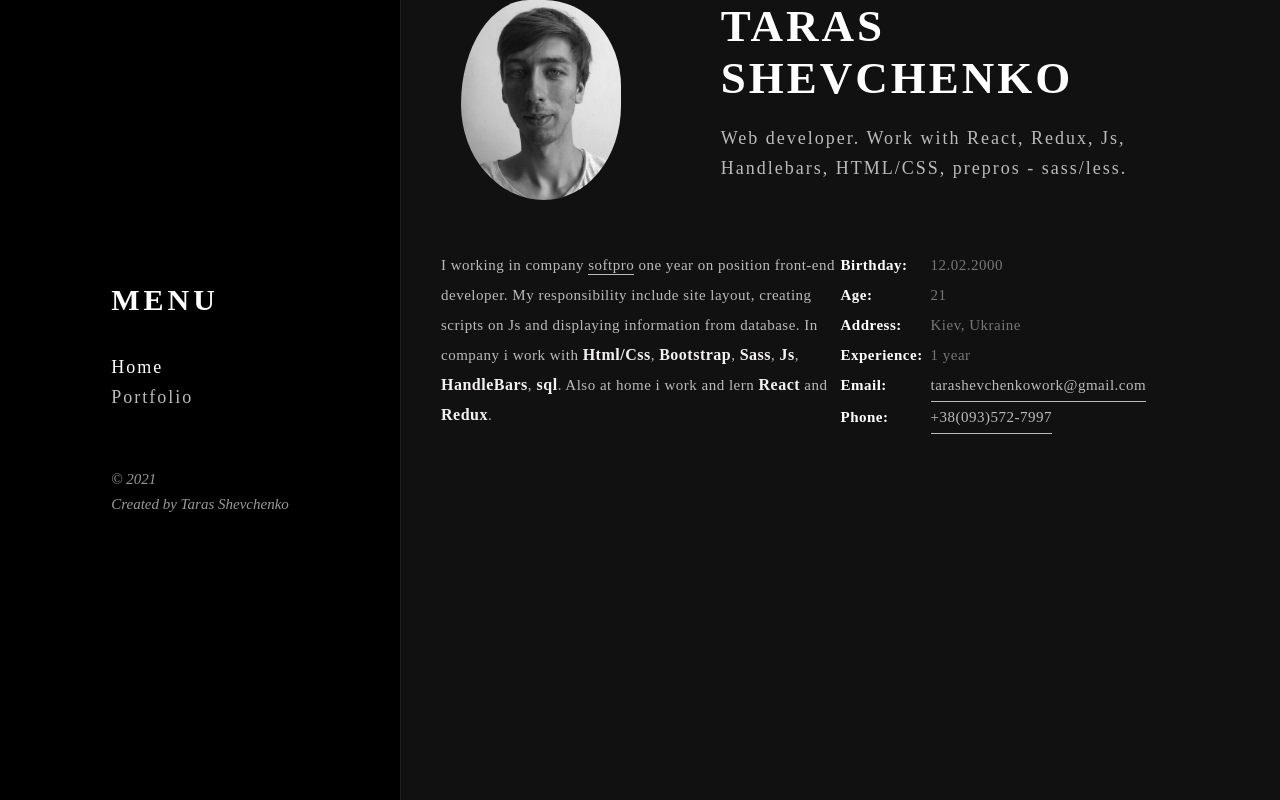
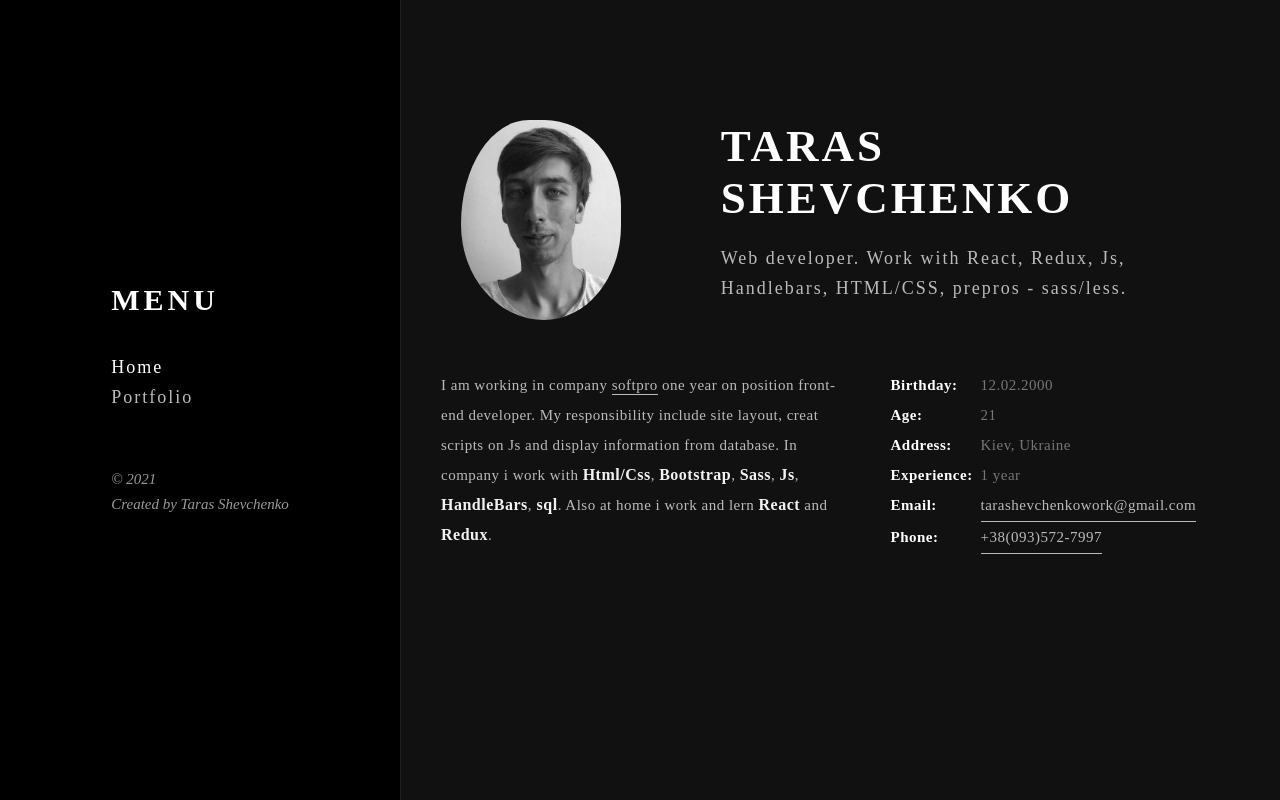
Before and after one commit to TaraShevchenko/Portfolio, a React (Create React App) app: page / in a window 1280 px wide. Built offline with nearby package versions, Linux system fonts and the light colour scheme; a web font is replaced by a local one.

Commit message:
adaptive 2
ing

```diff
--- a/src/App.js
+++ b/src/App.js
@@ -8,7 +8,6 @@ function App() {
     return (
         <div className="main">
             <Navigation/>
-
 
             <div className="content">
                 <Route path="/" exact>
--- a/src/components/About/index.js
+++ b/src/components/About/index.js
@@ -17,8 +17,8 @@ const About = () => {
                     </div>
                 </div>
                 <div className={style.tail}>
-                    <div className={style.text}>I working in company <a href="https://softpro.ua/">softpro</a> one year on position front-end
-                        developer. My responsibility include site layout, creating scripts on Js and displaying
+                    <div className={style.text}>I am working in company <a href="https://softpro.ua/">softpro</a> one year on position front-end
+                        developer. My responsibility include site layout, creat scripts on Js and display
                         information from database. In company <span>i work</span> with <b>Html/Css</b>, <b>Bootstrap</b>, <b>Sass</b>, <b>Js</b>, <b>HandleBars</b>,
                         <b> sql</b>. Also at home i work and lern <b>React</b> and <b>Redux</b>.
                     </div>
--- a/src/components/About/style.module.scss
+++ b/src/components/About/style.module.scss
@@ -136,6 +136,11 @@
 
 .info {
   grid-area: info;
+  margin-left: 50px;
+
+  @media screen and (max-width: 768px) {
+    margin-left: 0;
+  }
 
   .infoItem {
     display: flex;
--- a/src/index.scss
+++ b/src/index.scss
@@ -28,6 +28,10 @@ body {
   overflow-y: auto;
   overflow-x: hidden;
 
+  display: flex;
+  align-items: center;
+  justify-content: center;
+
   @media screen and (max-width: 992px) {
     max-width: 100vw;
   }
```
Also changed, not shown: src/assets/CityCalculate.png (added).
